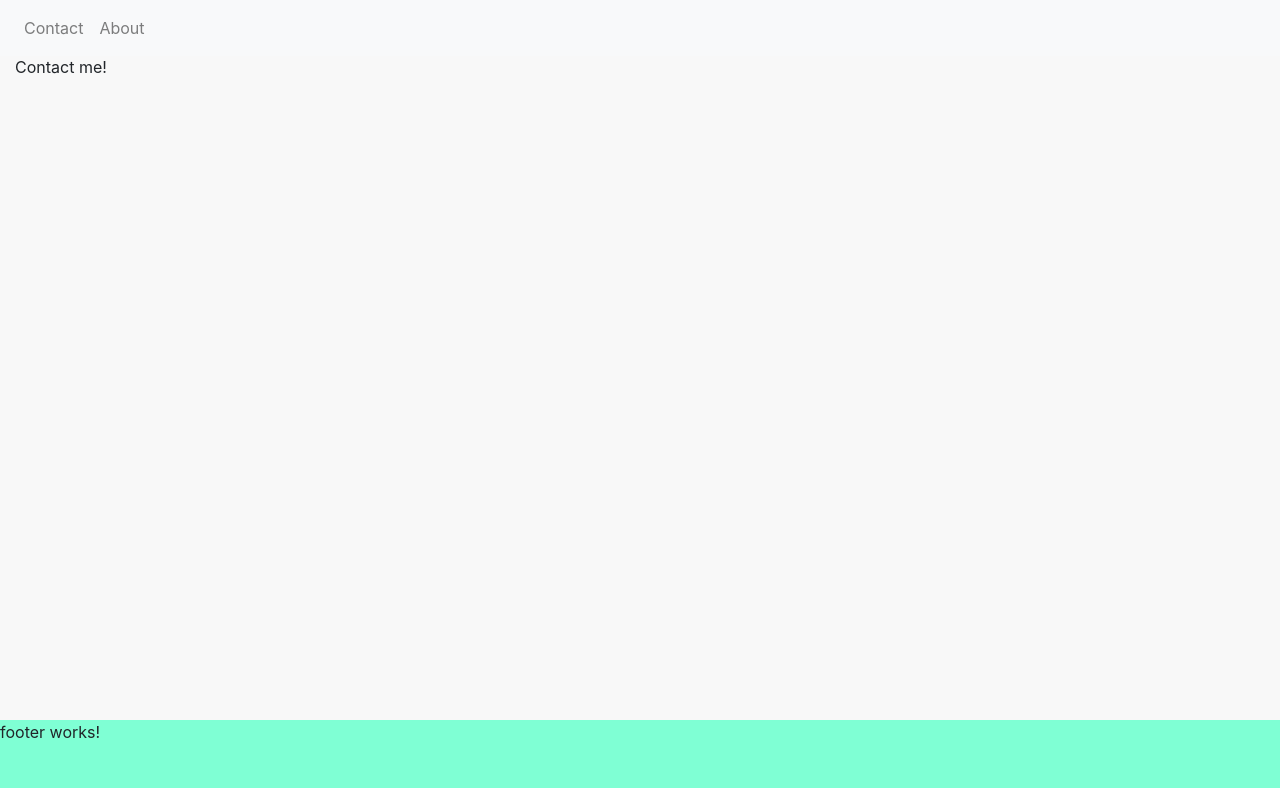
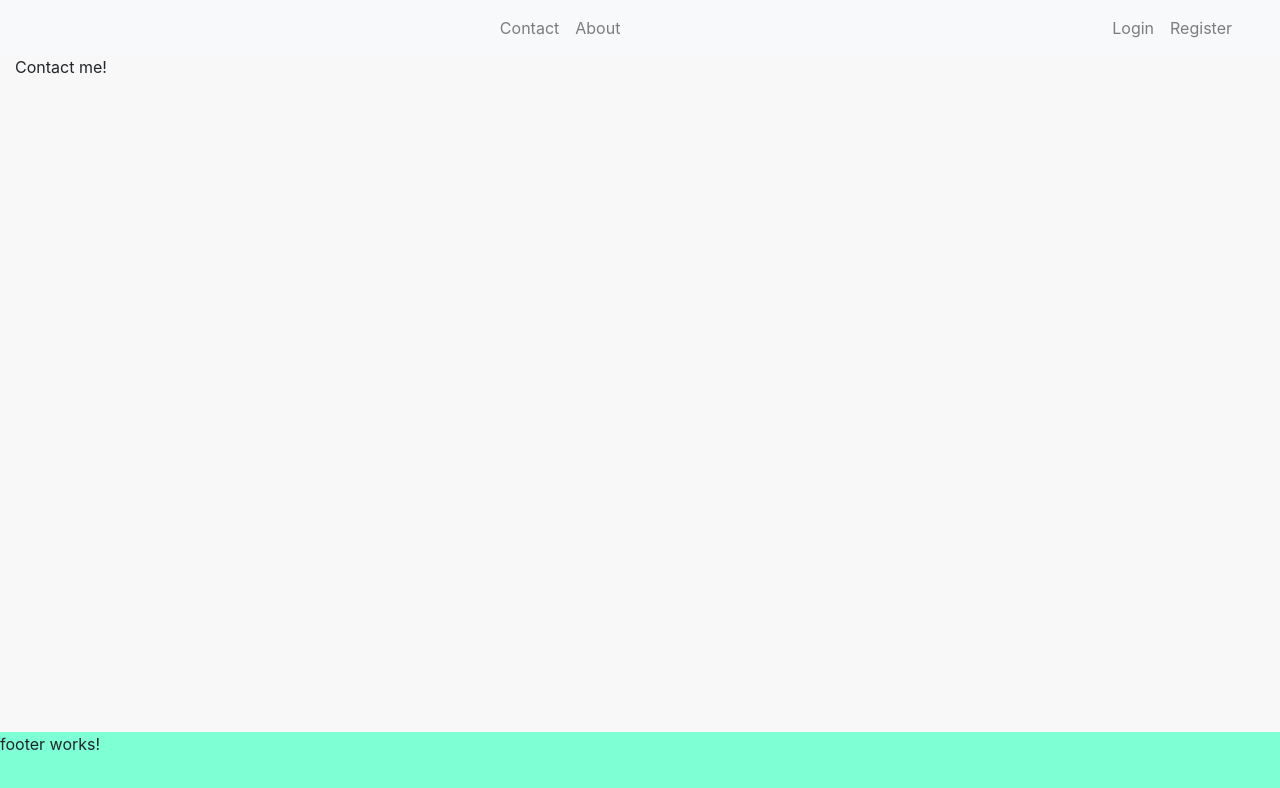
Before and after one commit to VladRG/Angular4-Course, an Angular app in the folder frontend/: page / in a window 1280 px wide. Shown: the top 788 px of the page. Built offline with nearby package versions, Linux system fonts and the light colour scheme.

Commit message:
Header CSS fixes and backend login support

```diff
--- /dev/null
+++ b/frontend/src/app/layout/auth-buttons/auth-buttons.component.css
@@ -0,0 +1,3 @@
+:host {
+  margin-right: 24px;
+}
--- /dev/null
+++ b/frontend/src/app/layout/auth-buttons/auth-buttons.component.html
@@ -0,0 +1,12 @@
+<ul class="navbar-nav mr-auto">
+  <li class="nav-item app-link">
+    <a class="nav-link" [routerLinkActiveOptions]="{exact: true}" [routerLink]="login" routerLinkActive="link-active">
+      Login
+    </a>
+  </li>
+  <li class="nav-item app-link">
+    <a class="nav-link" [routerLinkActiveOptions]="{exact: true}" [routerLink]="register" routerLinkActive="link-active">
+      Register
+    </a>
+  </li>
+</ul>
--- /dev/null
+++ b/frontend/src/app/layout/auth-buttons/auth-buttons.component.ts
@@ -0,0 +1,15 @@
+import { Component, OnInit } from '@angular/core';
+
+@Component({
+  selector: 'app-auth-buttons',
+  templateUrl: './auth-buttons.component.html',
+  styleUrls: ['./auth-buttons.component.css']
+})
+export class AppAuthButtonsComponent implements OnInit {
+
+  constructor() { }
+
+  ngOnInit() {
+  }
+
+}
--- a/frontend/src/app/layout/header/header.component.css
+++ b/frontend/src/app/layout/header/header.component.css
@@ -7,6 +7,13 @@
   background-color: red !important;
 }
 
-.link-active {
-  border-bottom: 1px solid orange;
+.app-navbar-container {
+  display: flex;
+  flex-direction: row;
 }
+
+.app-main-links {
+  display: flex;
+  flex-grow: 1;
+  justify-content: center;
+}
--- a/frontend/src/app/layout/header/header.component.html
+++ b/frontend/src/app/layout/header/header.component.html
@@ -4,23 +4,14 @@
     <span class="navbar-toggler-icon"></span>
   </button>
 
-  <div class="collapse navbar-collapse" id="navbarSupportedContent">
-    <ul class="navbar-nav mr-auto">
-      <li class="nav-item" *ngFor="let link of links">
+  <div class="collapse navbar-collapse app-navbar-container" id="navbarSupportedContent">
+    <ul class="navbar-nav app-main-links">
+      <li class="nav-item app-link" *ngFor="let link of links">
         <a class="nav-link" [routerLinkActiveOptions]="link.options" [routerLink]="link.path" [routerLinkActive]="link.activeClass">
           {{link.label}}
         </a>
       </li>
-      <!-- <li class="nav-item">
-        <a class="nav-link" [routerLinkActiveOptions]="{exact: true}" [routerLink]="['contact']" routerLinkActive='color-red'>Contact</a>
-      </li>
-      <li class="nav-item">
-        <a class="nav-link" [routerLinkActiveOptions]="{exact: true}" [routerLink]="['about']" routerLinkActive='color-red'>About</a>
-      </li>
-
-      <li class="nav-item">
-        <a class="nav-link" [routerLinkActiveOptions]="{exact: true}" [routerLink]="['about', 'orice']" routerLinkActive='color-red'>About #2</a>
-      </li> -->
     </ul>
+    <app-auth-buttons></app-auth-buttons>
   </div>
 </nav>
--- a/frontend/src/app/layout/layout.component.css
+++ b/frontend/src/app/layout/layout.component.css
@@ -11,5 +11,6 @@
 
 .app-content {
   flex-grow: 1;
+  height: 100%;
   /* background-color: cadetblue; */
 }
--- a/frontend/src/app/layout/layout.module.ts
+++ b/frontend/src/app/layout/layout.module.ts
@@ -6,6 +6,7 @@ import { AppHeaderComponent } from './header/header.component';
 import { RouterModule } from '@angular/router';
 import { AppFooterComponent } from './footer/footer.component';
 import { AppLayoutComponent } from './layout.component';
+import { AppAuthButtonsComponent } from './auth-buttons/auth-buttons.component';
 
 
 @NgModule({
@@ -16,6 +17,7 @@ import { AppLayoutComponent } from './layout.component';
   declarations: [
     AppFooterComponent,
     AppHeaderComponent,
+    AppAuthButtonsComponent,
     AppLayoutComponent
   ],
   exports: [AppLayoutComponent]
--- a/frontend/src/styles.css
+++ b/frontend/src/styles.css
@@ -5,3 +5,15 @@ body {
   width: 100%;
   height: 100%;
 }
+
+.link-active {
+  border-bottom: 1px solid orange;
+}
+
+.nav-link:hover {
+  border-bottom: 1px solid orange;
+}
+
+.nav-link {
+  padding-left: 8px;
+}
```
Also changed, not shown: 1 other file (tests, documents, lock files or other folders).
